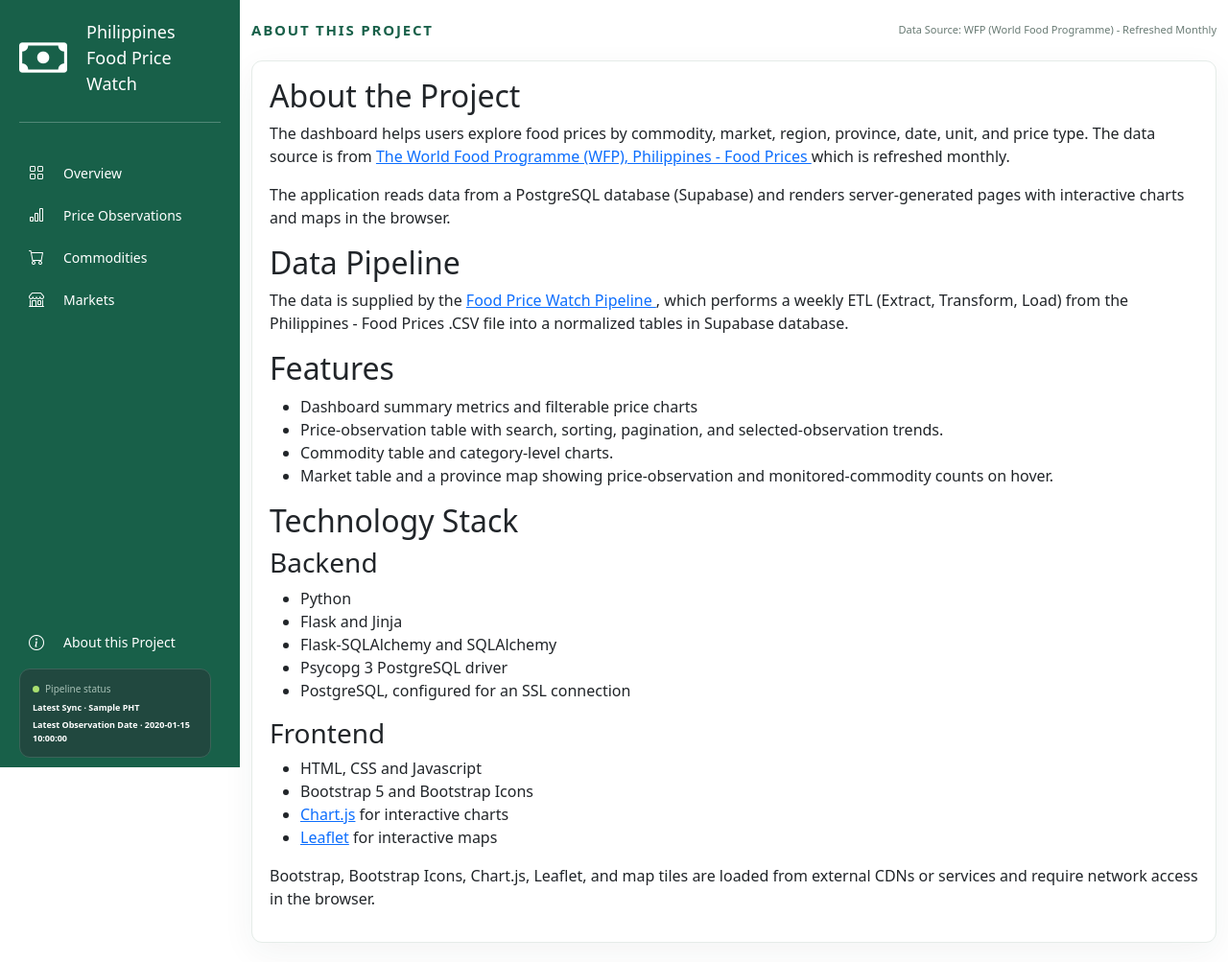
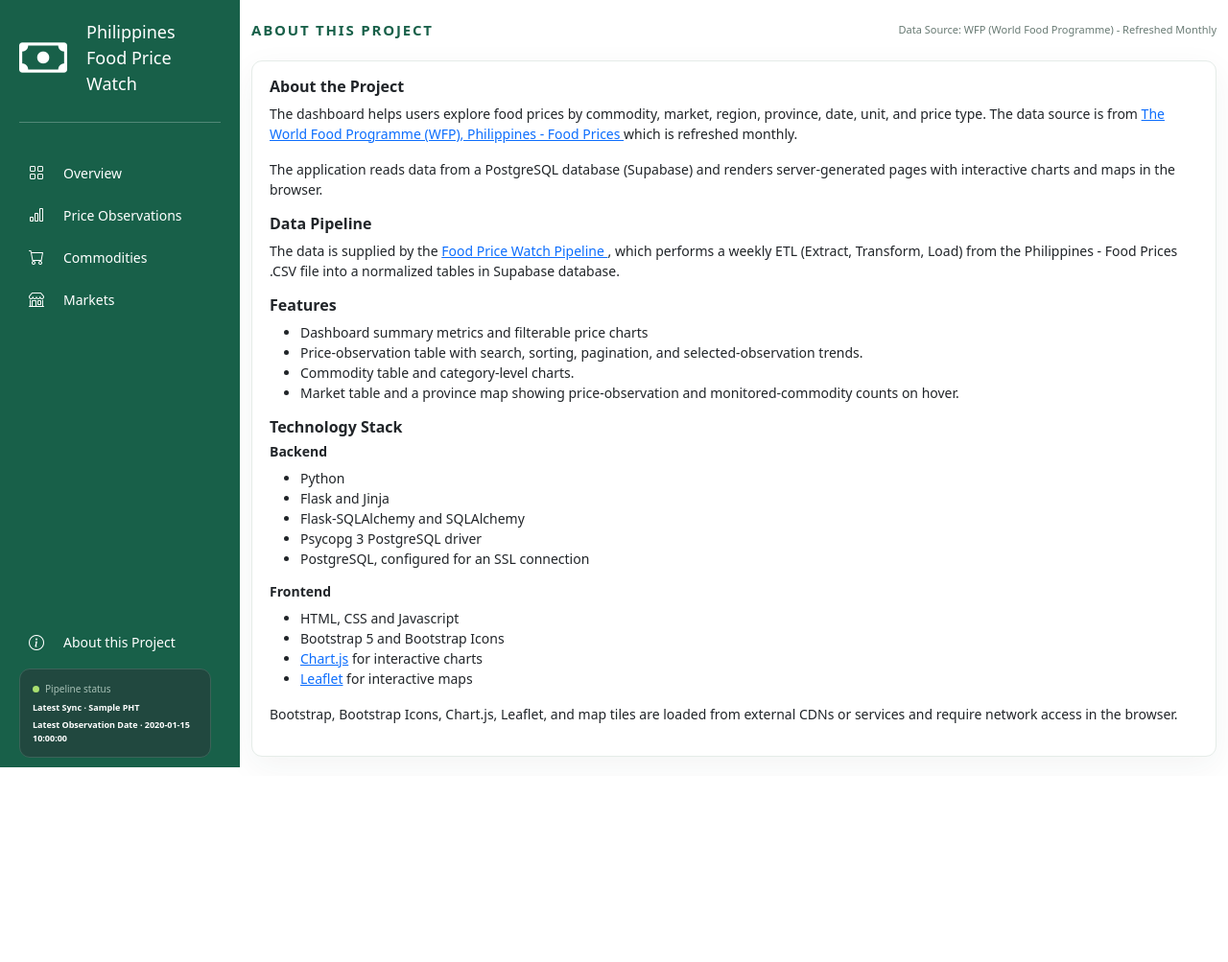
Before and after one commit to RolandTugcay/food-price-watch-dashboard, a Flask app: template templates/about.html in a window 1280 px wide. Shown: the whole page at 96% size. After the commit the page ends 800 px from the top, so only its background shows below. Run offline with Flask 3, Linux system fonts and the light colour scheme; the template is opened without the code that fills it: most values are stand-ins (such as "Sample title", 1, 10 or a date in 2020); parts of the project's set-up code (start-up, migrations or seed data) failed here and were passed over; some libraries are stand-ins or nearby versions.

Commit message:
Overall code updates

```diff
--- a/static/css/styles.css
+++ b/static/css/styles.css
@@ -679,6 +679,20 @@
     padding-bottom: 20px;
 }
 
+.about-pannel h2{
+    font-size: 16px;
+    font-weight: 700;
+}
+
+.about-pannel h3{
+    font-size: 14px;
+    font-weight: 700;
+}
+
+.about-pannel p, li{
+    font-size: 14px;
+}
+
 /* ==========================================
    ADJUST CONTENT FOR SMALLER SCREENS
    ========================================== */
```
